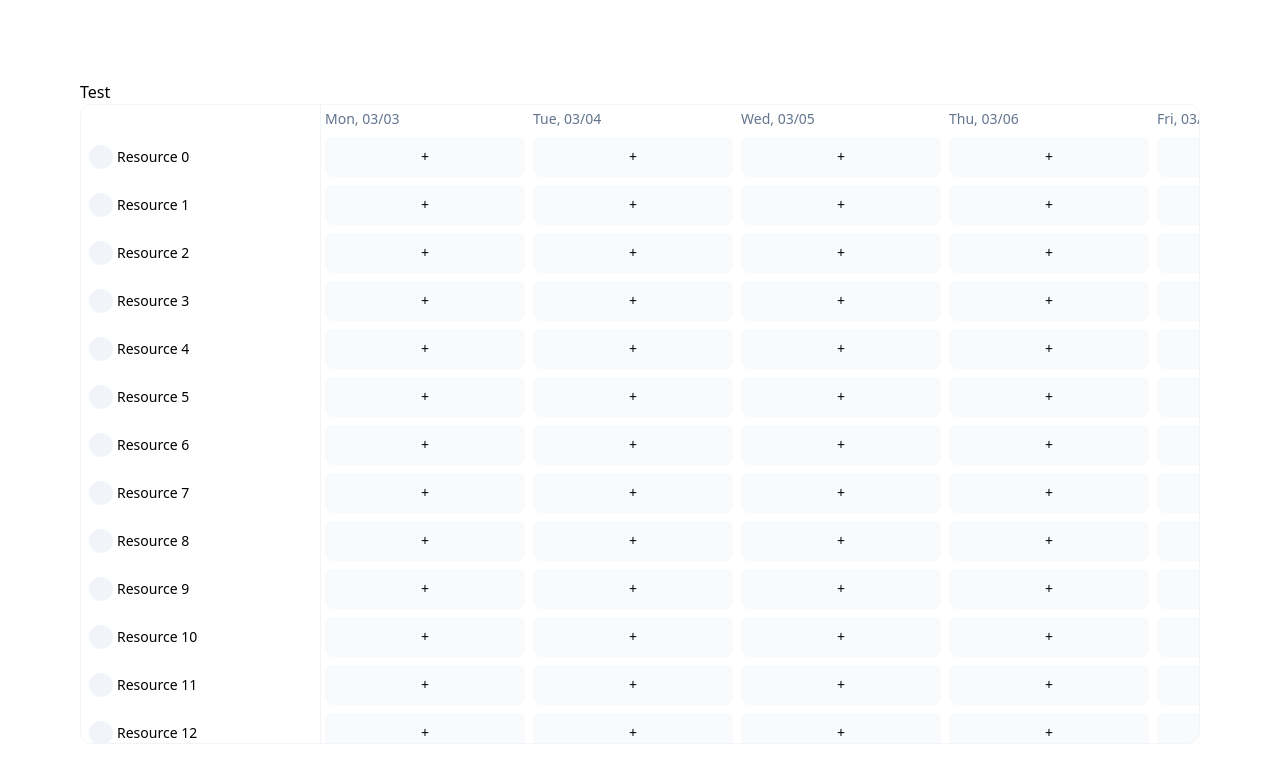
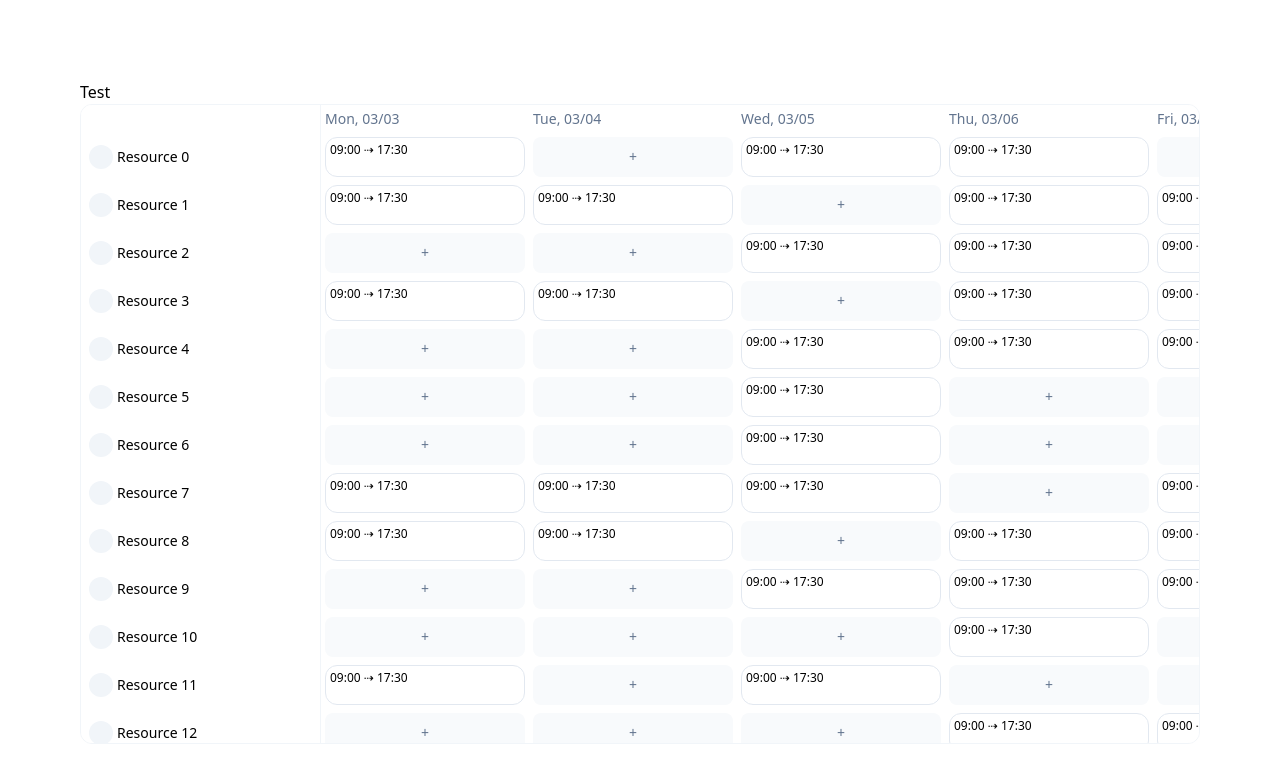
Before and after one commit to niallbarrett/cullendar, a Vue app: page / in a window 1280 px wide. Shown: the top 782 px of the page. Built offline with nearby package versions, Linux system fonts and the light colour scheme; the HTML template or start-up script is replaced by a standard one.

Commit message:
Render some god damn events

```diff
--- a/src/App.vue
+++ b/src/App.vue
@@ -14,7 +14,7 @@ const resources = ref(Array.from({ length: 1000 }).map((v, i) => toResource(i)))
 function toResource(id) {
   return {
     id,
-    events: [1, 2, 3, 4, 5]
+    events: Array.from({ length: 7 }, () => Math.floor(Math.random() * 2))
   }
 }
 
--- /dev/null
+++ b/src/components/Cullendar/Event.vue
@@ -0,0 +1,5 @@
+<template>
+  <div class="ev p-1 flex-1 bg-white border border-slate-200 rounded-xl leading-none">
+    <span class="text-xs">09:00 ⇢ 17:30</span>
+  </div>
+</template>
--- a/src/components/Cullendar/index.vue
+++ b/src/components/Cullendar/index.vue
@@ -23,8 +23,9 @@
             <span class="truncate">Resource {{ index }}</span>
           </div>
 
-          <div v-for="date in dates" :key="date" class="h-full w-52 p-1 flex">
-            <div class="flex items-center justify-center flex-1 bg-slate-50 rounded-lg">+</div>
+          <div v-for="(date, index) in dates" :key="date" class="h-full w-52 p-1 flex">
+            <Event v-if="data.events[index]"/>
+            <div v-else class="flex items-center justify-center flex-1 bg-slate-50 text-slate-500 rounded-lg">+</div>
           </div>
 
         </div>
@@ -44,6 +45,7 @@ import { useVirtualList } from '@vueuse/core'
 import { eachDayOfInterval, endOfWeek, startOfWeek } from 'date-fns'
 // Components
 import DayHead from './DayHead'
+import Event from './Event'
 
 const props = defineProps({
   resources: {
@@ -67,7 +69,7 @@ const OPTIONS = {
 
 const { list, containerProps, wrapperProps } = useVirtualList(props.resources, { itemHeight: 48 })
 
-const dates = eachDayOfInterval({ start: startOfWeek(new Date(), { weekStartsOn: OPTIONS.firstDayOfWeek }), end: endOfWeek(new Date(), { firstDayOfWeek: OPTIONS.weekStartsOn }) })
+const dates = eachDayOfInterval({ start: startOfWeek(new Date(), { weekStartsOn: OPTIONS.firstDayOfWeek }), end: endOfWeek(new Date(), { weekStartsOn: OPTIONS.firstDayOfWeek }) })
 
 defineOptions({ name: 'Cullendar' })
 </script>
```
